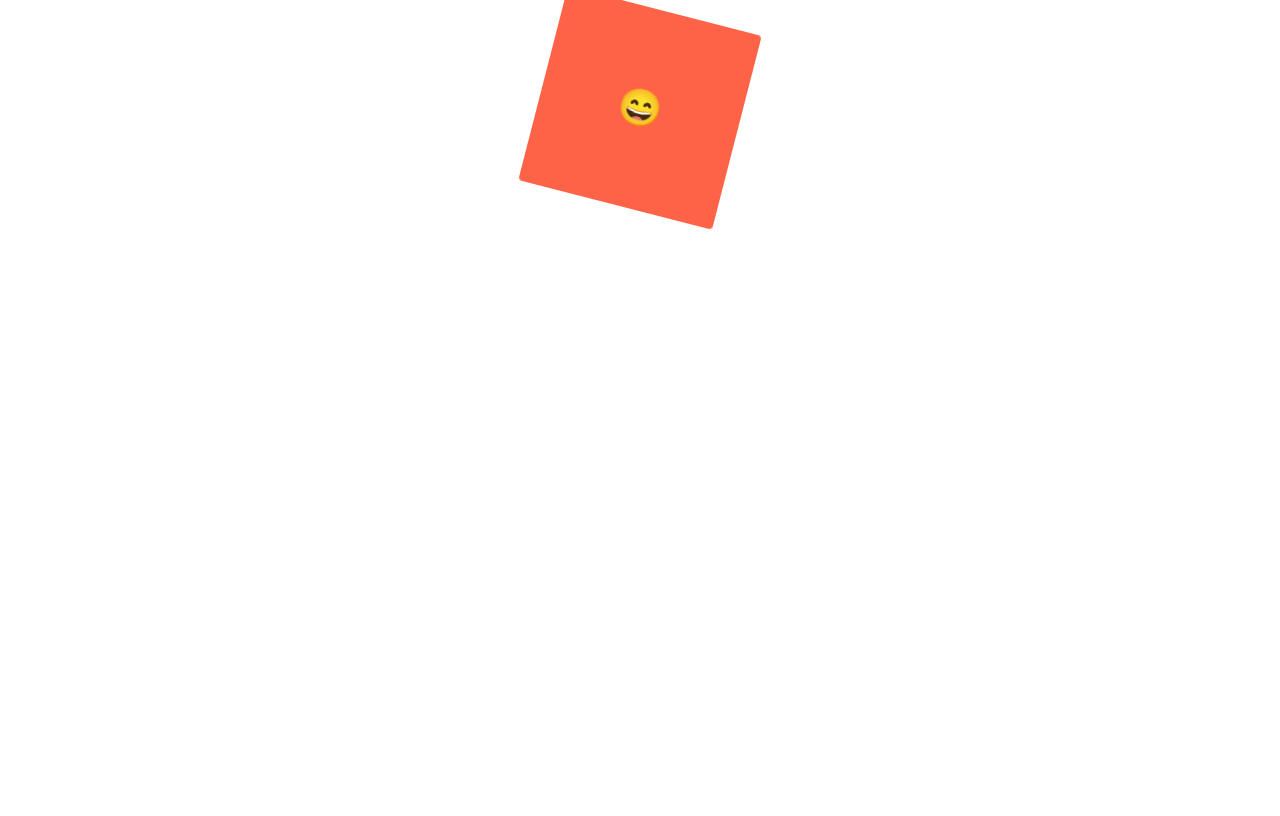
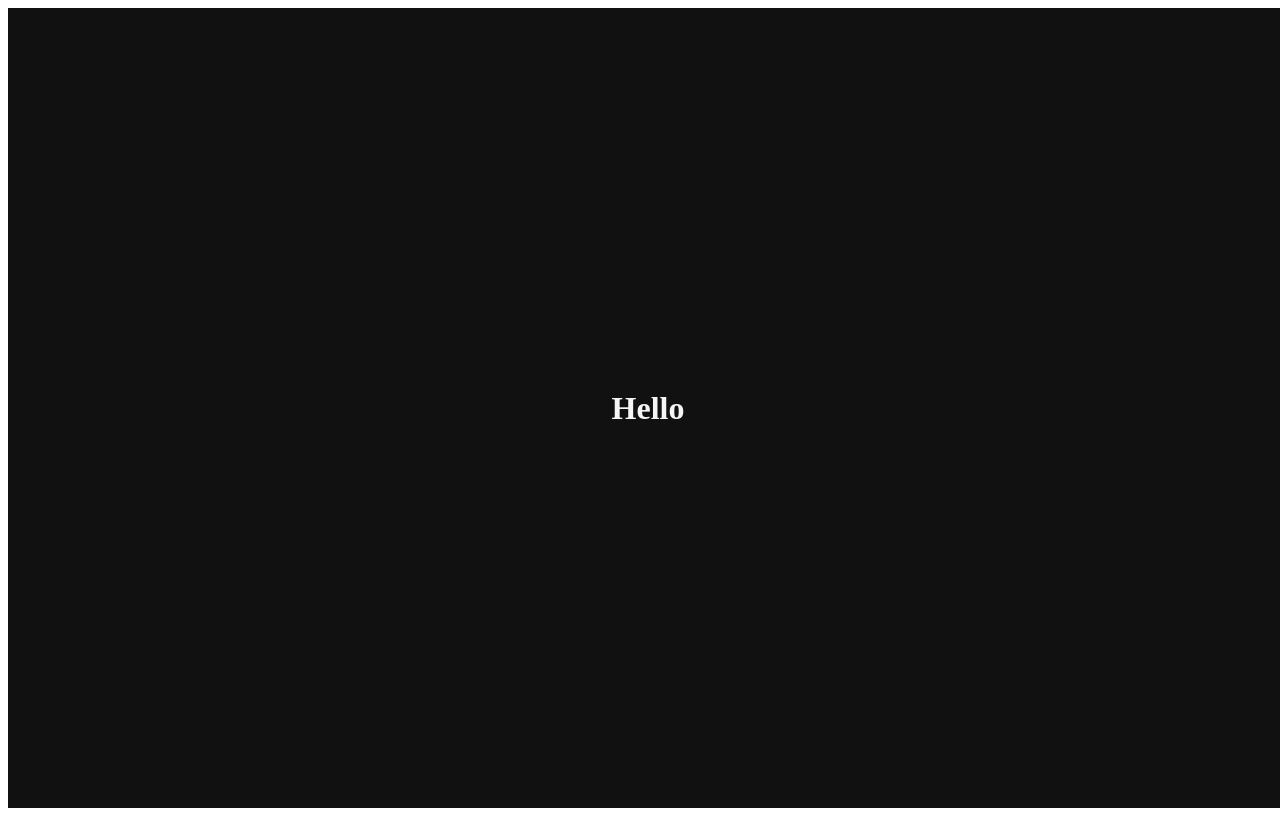
Before and after one commit to jiyun1006/react-cloning, a React (Create React App) app: page / in a window 1280 px wide. Built offline with nearby package versions, Linux system fonts and the light colour scheme.

Commit message:
💄 themes (feat. ThemeProvide)

```diff
--- a/src/App.js
+++ b/src/App.js
@@ -1,52 +1,25 @@
-import styled, { keyframes } from "styled-components";
+import styled from "styled-components";
+
+
+const Title = styled.h1`
+  color: ${(props) => props.theme.textColor};
+
+`
 
 const Wrapper = styled.div`
   display: flex;
+  width: 100vw;
+  height: 100vh;
   justify-content: center;
   align-items: center;
-`;
-
-const rotationAnimation = keyframes`
-  0%{
-    transform:rotato(0deg);
-    border-radius: 0px;
-  }50%{
-    transform:rotate(360deg);
-    border-radius: 100px;
-  }100%{
-    transform:rotate(0deg);
-    border-radius:
-
-  }
-`
-
-
-const Emoji = styled.span`
-    font-size: 36px;
-`;
-
-const Box = styled.div`
-  height: 200px;
-  width: 200px;
-  background-color: tomato;
-  display: flex;
-  justify-content: center;
-  align-items: center;
-  animation: ${rotationAnimation} 1s linear infinite;
-  ${Emoji} {
-    &:hover {
-      font-size: 98px;
-    }
-  }
+  background-color: ${props => props.theme.backgroundColor}
 `;
 
 
 function App() {
   return (
     <Wrapper>
-      <Box>
-        <Emoji as="p">😄</Emoji>
-      </Box>
+      <Title>Hello</Title>
     </Wrapper >
 
   );
--- a/src/index.js
+++ b/src/index.js
@@ -1,10 +1,24 @@
 import React from 'react';
 import ReactDOM from 'react-dom';
+import { ThemeProvider } from "styled-components";
 import App from './App';
+
+
+const darkTheme = {
+  textColor: "whitesmoke",
+  backgroundColor: "#111"
+}
+
+const lightTheme = {
+  textColor: "#111",
+  backgroundColor: "whitesmoke"
+}
 
 ReactDOM.render(
   <React.StrictMode>
-    <App />
+    <ThemeProvider theme={darkTheme}>
+      <App />
+    </ThemeProvider>
   </React.StrictMode>,
   document.getElementById('root')
 );
```
